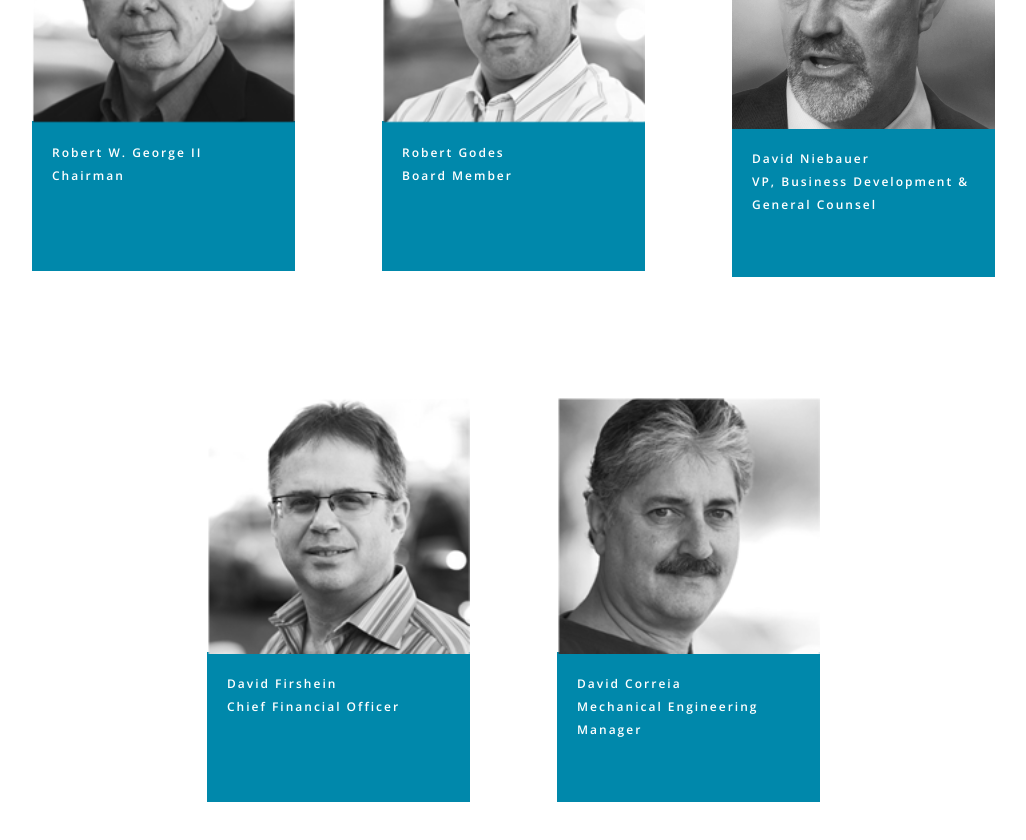
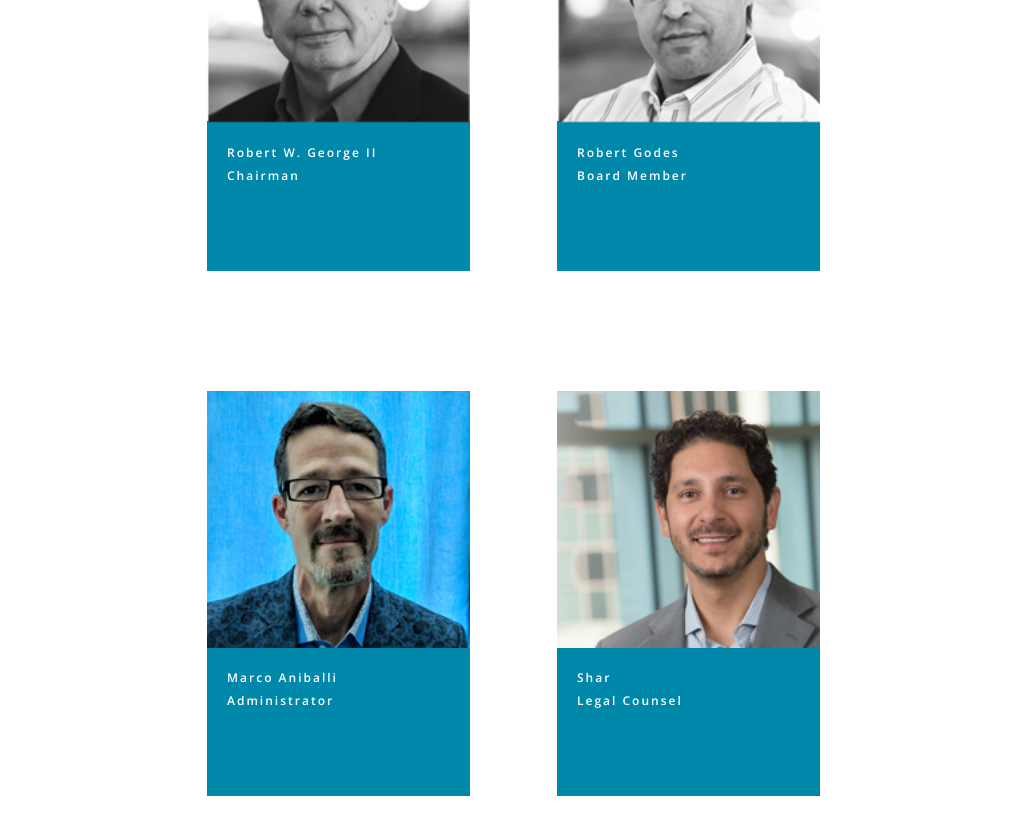
Before and after one commit to MWaser/bec-react, a React (Create React App) app: page / in a window 1280 px wide. Shown: the part 1600-2440 px from the top of the page, without its empty margins (128-1154 px from the left). Built offline with nearby package versions, Linux system fonts and the light colour scheme.

Commit message:
update content

```diff
--- a/src/containers/Home/index.js
+++ b/src/containers/Home/index.js
@@ -8,6 +8,8 @@ import teamImg1 from '../../assets/team-img-1.png';
 import teamImg2 from '../../assets/team-img-2.png';
 import teamImg4 from '../../assets/team-img-4.png';
 import teamImg5 from '../../assets/team-img-5.png';
+import teamImg6 from '../../assets/marco.png';
+import teamImg7 from '../../assets/shar.png';
 import davidNiebauer from '../../assets/David_Niebauer.jpg';
 import img2009 from '../../assets/2009-img.png';
 import img2020 from '../../assets/2020-img.png';
@@ -132,6 +134,7 @@ class Home extends React.Component {
                         </div>
 
                         <div className="col-lg-12 col-md-12 col-sm-12 col-xs-12 meet-team-box-part padding" style={{padding: '0 0 100px 90px'}}>
+                            <div className="col-lg-2 col-md-2 col-sm-2 col-xs-12 padding"></div>
                             <div className="col-lg-3 col-md-3 col-sm-3 col-xs-12 padding">
                                 <div className="meet-team-box hovereffect">
                                     <img src={teamImg1} alt="" className="img-responsive" />
@@ -141,7 +144,6 @@ class Home extends React.Component {
                                         <p className="show-read-more">Bob has a broad based technical leadership career spanning over 40 years. He has led several companies as a CEO
                                         including Commerce Direct Systems, Inc., Imagineering International, Inc., and Denning Mobile Robotics, Inc., which he successfully took public and managed for over a decade.</p>
                                     </div>
-
                                 </div>
                             </div>
 
@@ -161,27 +163,16 @@ class Home extends React.Component {
                             </div>
 
                             <div className="col-lg-1 col-md-1 col-sm-1 col-xs-12 padding"></div>
-
-                            <div className="col-lg-3 col-md-3 col-sm-3 col-xs-12 padding">
-                                <div className="meet-team-box hovereffect">
-                                    <img src={davidNiebauer} alt="" className="img-responsive" />
-                                    <h3 className="meet_team">David Niebauer <br/> VP, Business Development & General Counsel</h3>
-                                    <div className="meet-team-box-text overlay">
-                                        <h3>David Niebauer <br/> VP, Business Development & General Counsel</h3>
-                                        <p className="show-read-more">Mr. Niebauer is a practicing securities law attorney with 25 years senior legal and business <span className="morecontent">development experience in venture capital finance, M&A and general corporate representation.David has extensive experience representing clean-technology ventures at all stages of growth including contract negotiations, corporate finance, intellectual property strategy, licensing and executive management.</span></p>
-                                    </div>
-                                </div>
-                            </div>
                         </div>
 
                         <div className="col-lg-12 col-md-12 col-sm-12 col-xs-12 meet-team-box-part padding" style={{padding: '0 0 100px 90px'}}>
                             <div className="col-lg-2 col-md-2 col-sm-2 col-xs-12 padding"></div>
                             <div className="col-lg-3 col-md-3 col-sm-3 col-xs-12 padding">
                                 <div className="meet-team-box hovereffect">
-                                    <img src={teamImg4} alt="" className="img-responsive" />
-                                    <h3 className="meet_team">David Firshein <br/> Chief Financial Officer</h3>
+                                    <img src={teamImg6} alt="" className="img-responsive" />
+                                    <h3 className="meet_team">Marco Aniballi <br/> Administrator</h3>
                                     <div className="meet-team-box-text overlay">
-                                        <h3>David Firshein <br/> Chief Financial Officer</h3>
+                                        <h3>Marco Aniballi <br/> Administrator</h3>
                                         <p className="show-read-more">Mr. Firshein has over 30 years of senior corporate finance, investment banking, and venture <span className="morecontent">management experience.  He has directly completed over $900 million of debt and  equity transactions for developing small to large companies including multiple environmentally oriented or cleantech ventures.</span></p>
                                     </div>
                                 </div>
@@ -191,11 +182,11 @@ class Home extends React.Component {
 
                             <div className="col-lg-3 col-md-3 col-sm-3 col-xs-12 padding">
                                 <div className="meet-team-box hovereffect">
-                                    <img src={teamImg5} alt="" className="img-responsive" />
-                                    <h3 className="meet_team">David Correia <br/> Mechanical Engineering Manager</h3>
+                                    <img src={teamImg7} alt="" className="img-responsive" />
+                                    <h3 className="meet_team">Shar <br/> Legal Counsel</h3>
                                     <div className="meet-team-box-text overlay">
-                                        <h3>David Correia <br/> Mechanical Engineering Manager</h3>
-                                    <p className="show-read-more">Mr. Correia brings over 30 years experience developing new process equipment and <span className="morecontent">mechanical designs that use chemical reactions to complete process steps for manufacturing. He is highly skilled in troubleshooting chemical and mechanical systems, and bringing those solutions to market.</span></p>
+                                        <h3>Shar <br/> Legal Counsel</h3>
+                                        <p className="show-read-more">Shah brings a wealth of institutional knowledge with roles at UBS AG, D.E. Shaw & Co and public service as a regulator at the U.S. Securities and Exchange Commission. Most importantly, he was an early adopter of cryptocurrency and brings a unique perspective in our regulatory discussions and collaborations.</p>
                                     </div>
                                 </div>
                             </div>
```
Also changed, not shown: src/assets/marco.png (added), src/assets/shar.png (added).
